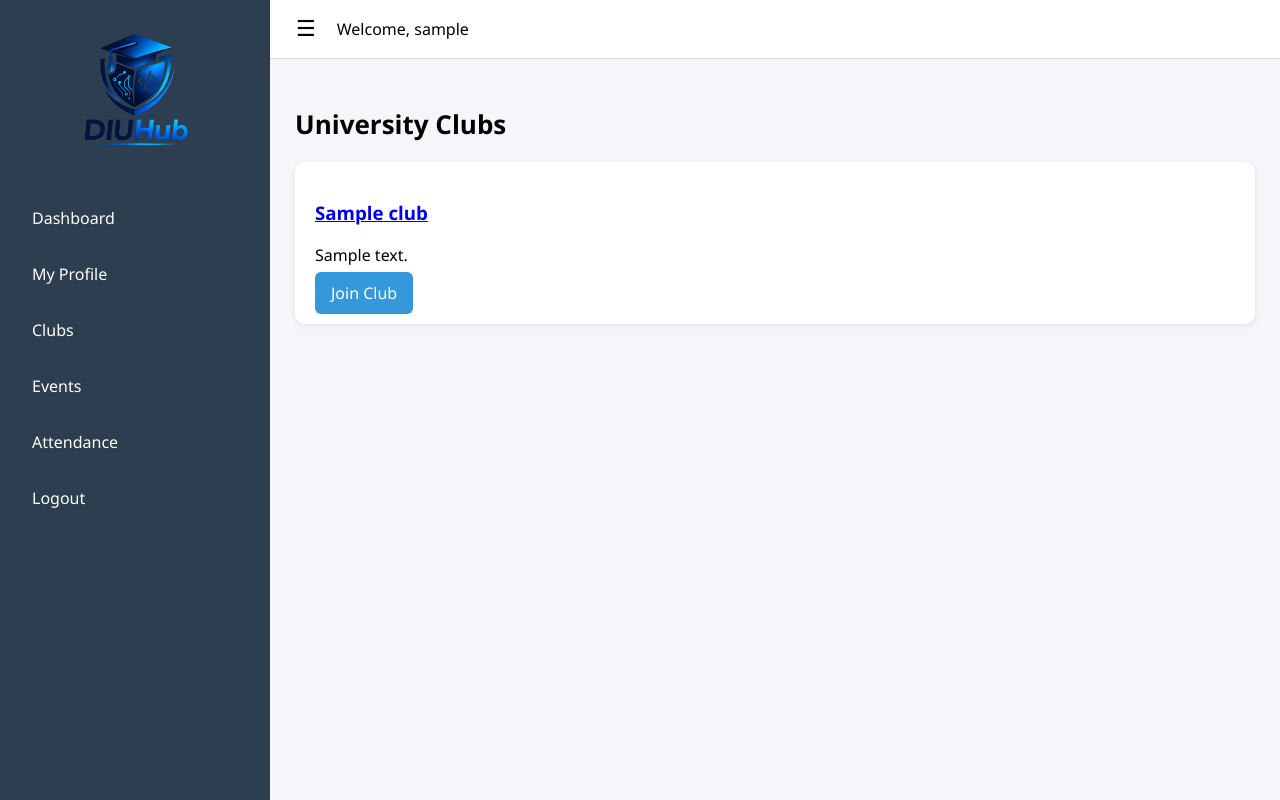
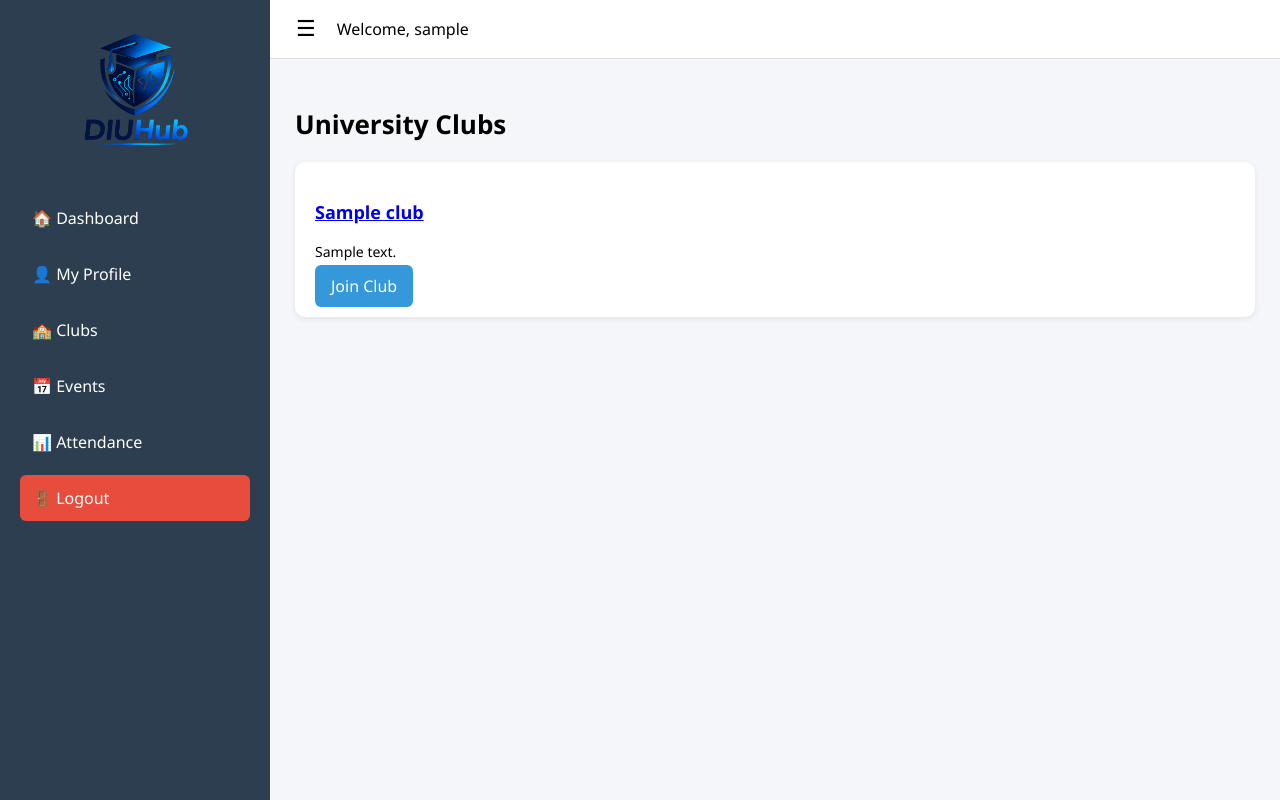
Before and after one commit to simantapundori/DIUHub, a Django app: page /clubs/ in a window 1280 px wide. Run offline with Django 5.2, Linux system fonts and the light colour scheme; a user stored in the database is signed in; tables that the repository leaves empty hold one stand-in row (values such as "Sample post").

Commit message:
Scan QR attendance and user data update fixed

```diff
--- a/static/css/style.css
+++ b/static/css/style.css
@@ -219,3 +219,55 @@ label {
   font-weight: 600;
   margin-bottom: 20px;
 }
+/* ===============================
+NAVIGATION IMPROVEMENT
+=============================== */
+
+.nav-links {
+  display: flex;
+  flex-direction: column;
+}
+
+.nav-item {
+  display: block;
+  color: white;
+  padding: 12px;
+  margin-bottom: 10px;
+  text-decoration: none;
+  border-radius: 6px;
+  transition: 0.2s;
+}
+
+.nav-item:hover {
+  background: #34495e;
+}
+
+.logout {
+  background: #e74c3c;
+}
+
+.logout:hover {
+  background: #c0392b;
+}
+
+/* Navbar right section */
+.nav-right {
+  margin-left: auto;
+}
+
+.welcome-text {
+  font-weight: 500;
+}
+
+/* ===============================
+ATTENDANCE CARD IMPROVEMENT
+=============================== */
+
+.card h3 {
+  font-size: 18px;
+  font-weight: 600;
+}
+
+.card p {
+  font-size: 14px;
+}
--- a/templates/base.html
+++ b/templates/base.html
@@ -6,6 +6,7 @@
     <title>DIUHub</title>
 
     <link rel="stylesheet" href="{% static 'css/style.css' %}" />
+    <meta name="csrf-token" content="{{ csrf_token }}" />
   </head>
 
   <body>
@@ -17,17 +18,24 @@
           <img src="{% static 'images/diuhub_logo.png' %}" class="logo-img" />
         </div>
 
-        <a href="/dashboard/">Dashboard</a>
+        <nav class="nav-links">
+          <a href="/dashboard/" class="nav-item">🏠 Dashboard</a>
 
-        <a href="/profile/">My Profile</a>
+          <a href="/profile/" class="nav-item">👤 My Profile</a>
 
-        <a href="/clubs/">Clubs</a>
+          <a href="/clubs/" class="nav-item">🏫 Clubs</a>
 
-        <a href="/events/">Events</a>
+          <a href="/events/" class="nav-item">📅 Events</a>
 
-        <a href="/attendance/">Attendance</a>
+          <a href="/attendance/" class="nav-item">📊 Attendance</a>
 
-        <a href="/logout/">Logout</a>
+          <!-- ✅ ADMIN ONLY -->
+          {% if request.user.role == "admin" %}
+          <a href="/attendance/scan/" class="nav-item">📷 Scan Attendance</a>
+          {% endif %}
+
+          <a href="/logout/" class="nav-item logout">🚪 Logout</a>
+        </nav>
       </div>
 
       <!-- Main Section -->
--- a/users/models.py
+++ b/users/models.py
@@ -1,7 +1,9 @@
 from django.contrib.auth.models import AbstractUser
 from django.db import models
 
+
 class User(AbstractUser):
+
     ROLE_CHOICES = (
         ('student', 'Student'),
         ('admin', 'Club Admin'),
@@ -9,4 +11,20 @@ class User(AbstractUser):
         ('committee', 'Committee Member'),
         ('superadmin', 'Super Admin'),
     )
-    role = models.CharField(max_length=20, choices=ROLE_CHOICES)
+
+    role = models.CharField(
+        max_length=20,
+        choices=ROLE_CHOICES,
+        default='student'
+    )
+
+    full_name = models.CharField(max_length=100, blank=True)
+    student_id = models.CharField(max_length=20, blank=True)
+    contact_number = models.CharField(max_length=20, blank=True)
+    blood_group = models.CharField(max_length=5, blank=True)
+    department = models.CharField(max_length=100, blank=True)
+    batch = models.CharField(max_length=20, blank=True)
+    section = models.CharField(max_length=10, blank=True)
+
+    def __str__(self):
+        return self.username
```
Also changed, not shown: users/views.py (+10 -8 lines).
